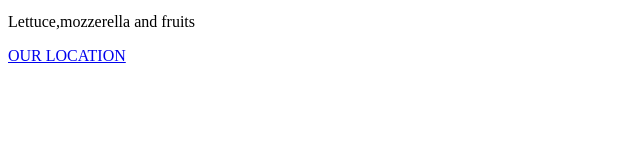
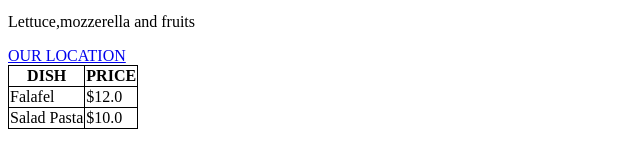
Before and after one commit to Mac-Reine/Frondend-trial, a plain HTML site: page index.html in a window 1280 px wide. Shown: the part 267-434 px from the top of the page, without its empty margins (0-640 px from the left). Drawn offline with Linux system fonts and the light colour scheme.

Commit message:
Table added

```diff
--- a/index.html
+++ b/index.html
@@ -12,5 +12,29 @@
         <img src="C:\Users\Sreelakshmi\OneDrive\Desktop\salad.jpeg" width="200" height="180" alt="salad">
         <p>Lettuce,mozzerella and fruits</p>
         <a href="location.html">OUR LOCATION</a>
+
+        <style>
+          table,th,td
+          {border:1px solid black;
+          border-collapse: collapse;}
+
+
+        </style>
+        <table>
+          <tr>
+            <th>DISH</th>
+            <th>PRICE</th>
+
+
+          </tr>
+          <tr>
+            <td>Falafel</td>
+            <td>$12.0</td>
+          </tr>
+          <tr>
+            <td>Salad Pasta</td>
+            <td>$10.0</td>
+          </tr>
+        </table>
     </body>
 </html>
```
Also changed, not shown: location.html (+1 -0 lines).
